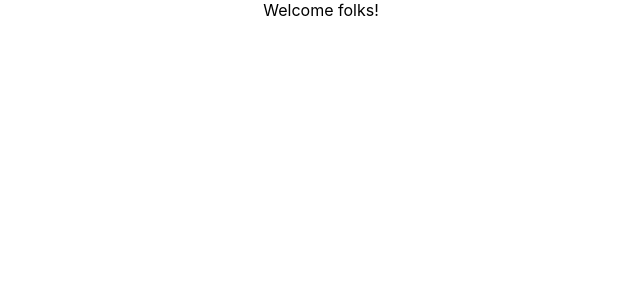
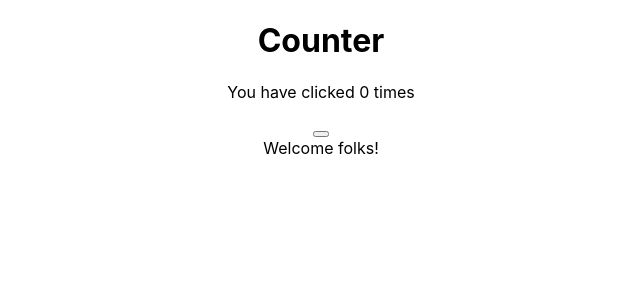
Before and after one commit to gaurav-sarage/netflix-react, a React (Create React App) app: page / in a window 1280 px wide. Shown: the top 300 px of the page, without its empty margins (319-959 px from the left). Built offline with nearby package versions, Linux system fonts and the light colour scheme.

Commit message:
first base commit

```diff
--- a/src/App.js
+++ b/src/App.js
@@ -1,9 +1,12 @@
 import logo from './logo.svg';
 import './App.css';
+import Counter from './Counter';
 
 function App() {
   return (
     <div className="App">
+
+      <Counter />
       Welcome folks!
     </div>
   );
```
